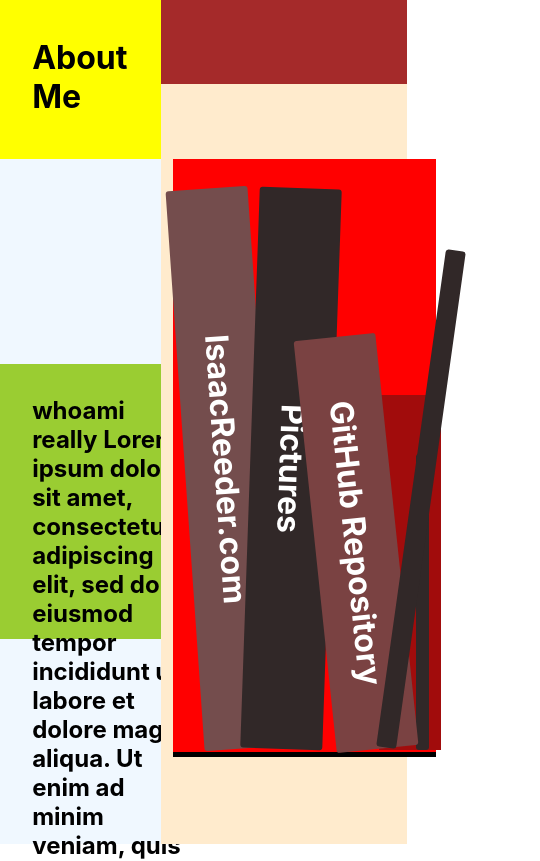
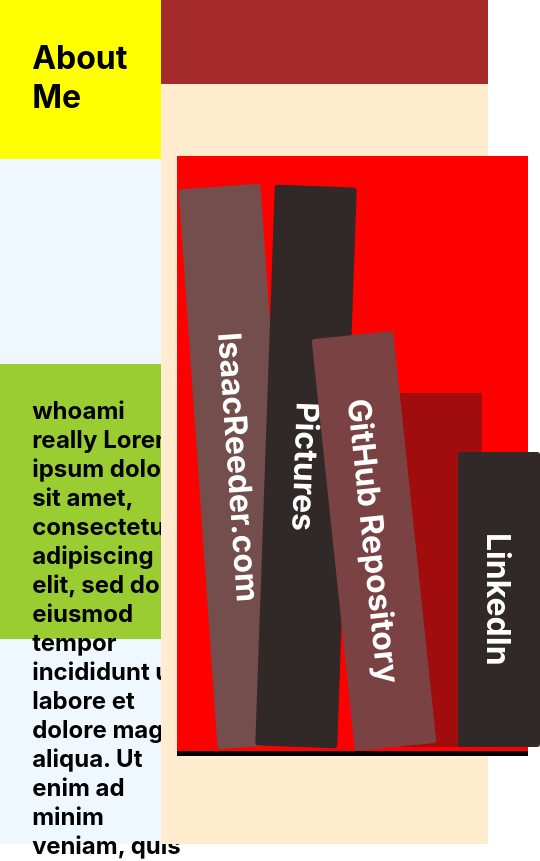
Before and after one commit to IsaacReeder/Furnitecture-Ecommerce, a React (Create React App) app in the folder new-client/: page /aboutme in a window 390 px wide. Shown: the top 861 px of the page, 540 px wide, since content can reach past the window. Built offline with nearby package versions, Linux system fonts and the light colour scheme.

Commit message:
working towards responsiveness

```diff
--- a/new-client/src/components/AboutMe/AboutMe.css
+++ b/new-client/src/components/AboutMe/AboutMe.css
@@ -49,6 +49,7 @@
   justify-content: center;
   justify-content: space-around;
   align-items: flex-end;
+  align-content: space-between;
   flex-basis: 100%;
   height: 70%;
   margin-right: 5%;
@@ -132,19 +133,24 @@
 }
 .book-4 {
   /* flex: 2; */
+  display: flex;
   height: 50%;
   background-color: rgb(49, 40, 40);
   flex-basis: 5%;
   margin-right: -17%;
-
   border-radius: 3px;
   transition: all 0.3s ease-in-out 0s;
+  writing-mode: vertical-rl;
+  text-orientation: mixed;
+  align-items: center;
+  justify-content: center;
 }
 .book-4:hover {
   transform: rotate(4deg);
 }
 .book-5 {
   /* flex: 2; */
+  display: flex;
   height: 85%;
   background-color: rgb(49, 40, 40);
   flex-basis: 8%;
@@ -152,6 +158,10 @@
   border-radius: 3px;
   transform: rotate(8deg);
   transition: all 0.3s ease-in-out 0s;
+  writing-mode: vertical-rl;
+  text-orientation: mixed;
+  align-items: center;
+  justify-content: center;
 }
 .book-5:hover {
   transform: rotate(6deg);
--- a/new-client/src/components/AboutMe/AboutMe.js
+++ b/new-client/src/components/AboutMe/AboutMe.js
@@ -48,8 +48,24 @@
             </a>
           </div>
           <div className="vase"></div>
-          <div className="book-4"></div>
-          <div className="book-5"></div>
+          <div className="book-4">
+            <a
+              href="https://www.linkedin.com/in/isaac-reeder/"
+              rel="noopener noreferrer"
+              target="_blank"
+            >
+              <h1 className="book-3-title">LinkedIn</h1>
+            </a>
+          </div>
+          {/* <div className="book-5">
+            <a
+              href="https://www.linkedin.com/in/isaac-reeder/"
+              rel="noopener noreferrer"
+              target="_blank"
+            >
+              <h1 className="book-3-title">LinkedIn</h1>
+            </a>
+          </div> */}
         </div>
       </div>
     </div>
```
